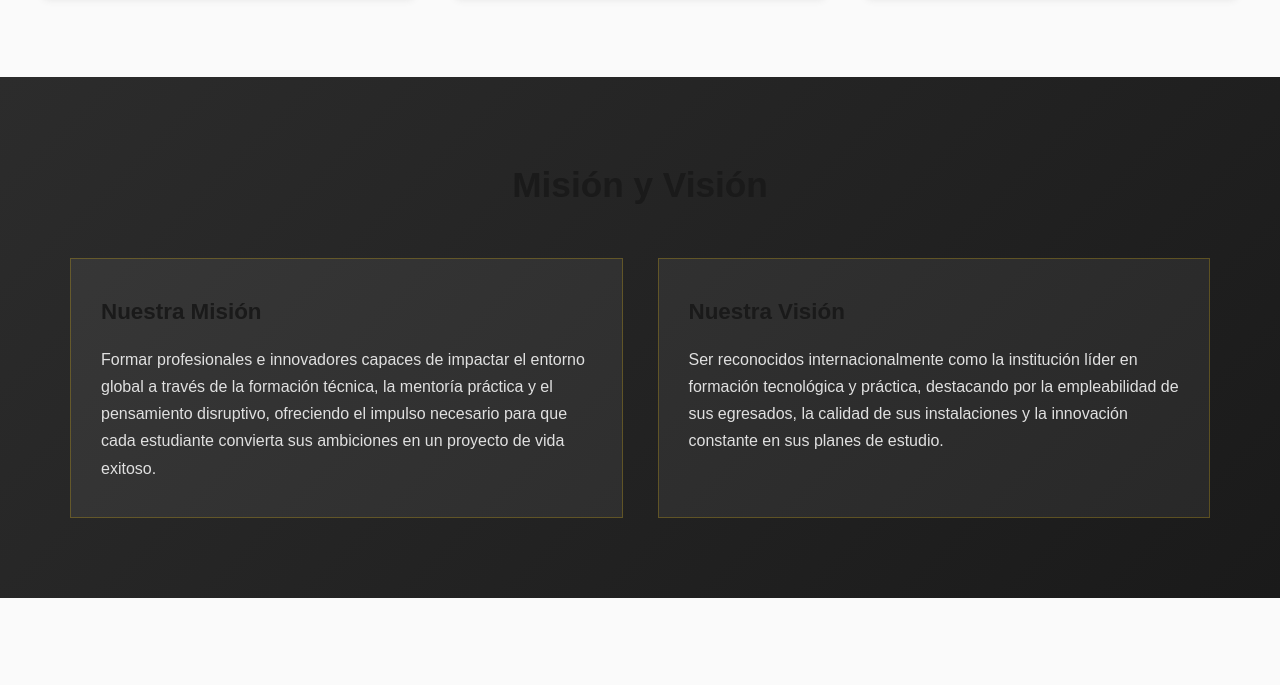
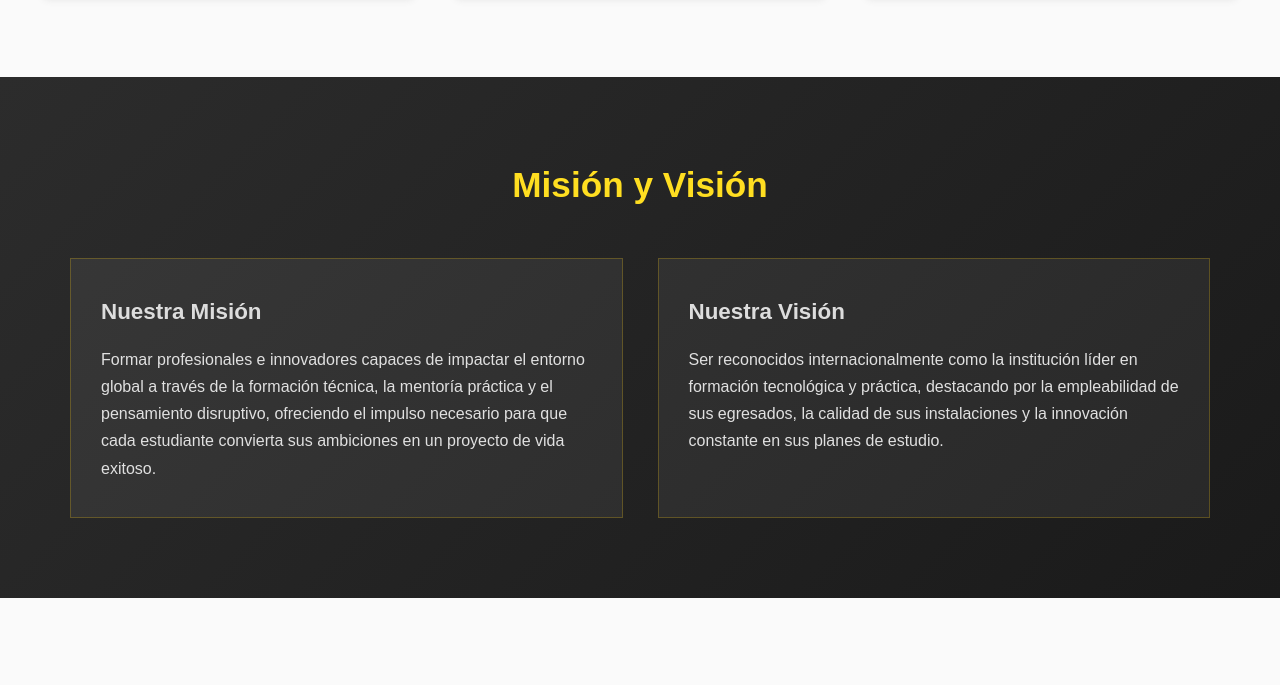
Before and after one commit to EbeYouRodriguez/EbeYouRodriguez, a plain HTML site: page intitucion.html in a window 1280 px wide. Shown: the part 1568-2253 px from the top of the page. Drawn offline with Linux system fonts and the light colour scheme.

Commit message:
cambio de color

```diff
--- a/css/institucion.css
+++ b/css/institucion.css
@@ -272,7 +272,7 @@ nav ul li a.activo::after {
 
 .mision-vision {
     background: linear-gradient(135deg, #2c2c2c 0%, #1a1a1a 100%);
-    color: var(--blanco);
+    color:#ddd ;
     padding: 80px 0;
 }
 
@@ -280,7 +280,7 @@ nav ul li a.activo::after {
     text-align: center;
     font-size: 2.2rem;
     margin-bottom: 45px;
-    color: var(--amarillo);
+    color: #FFDE21;
 }
 
 .mv-grid {
```
